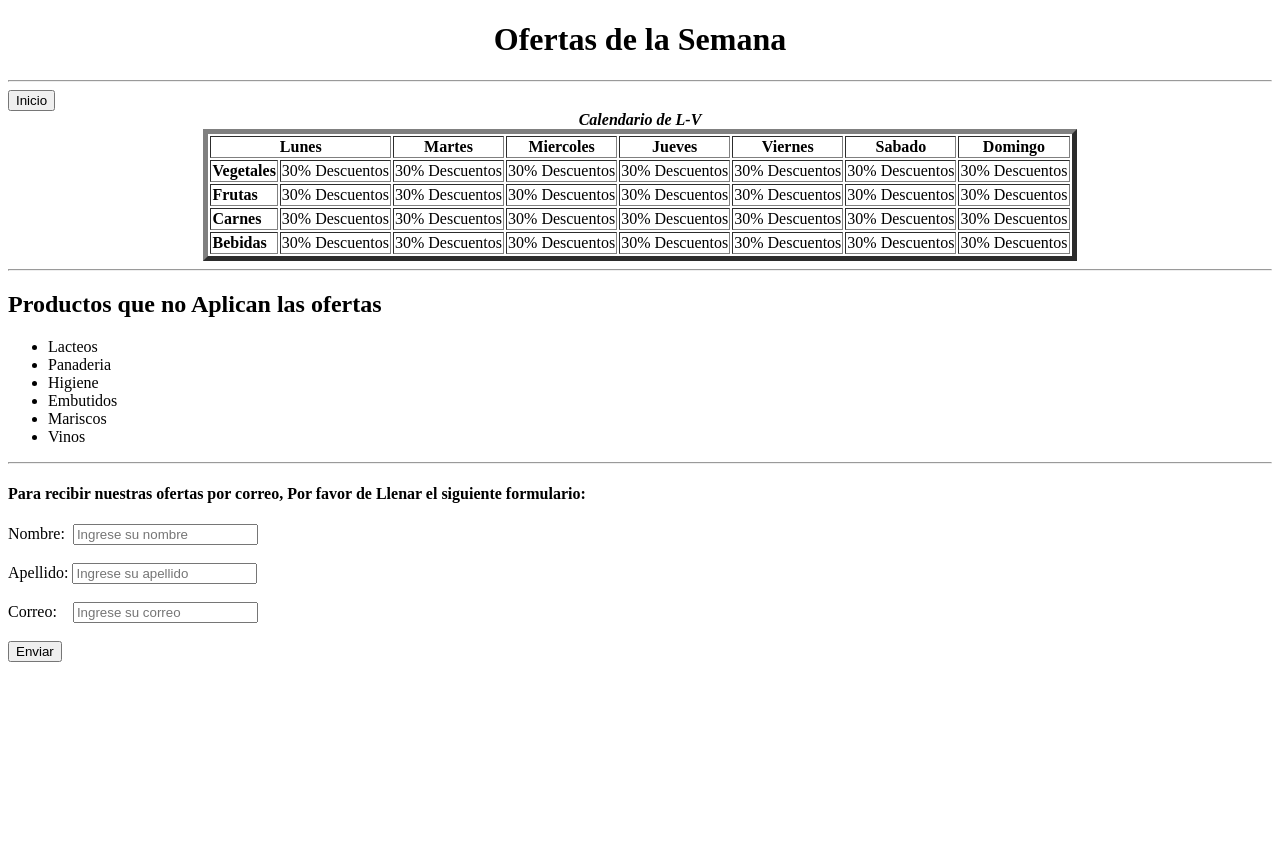
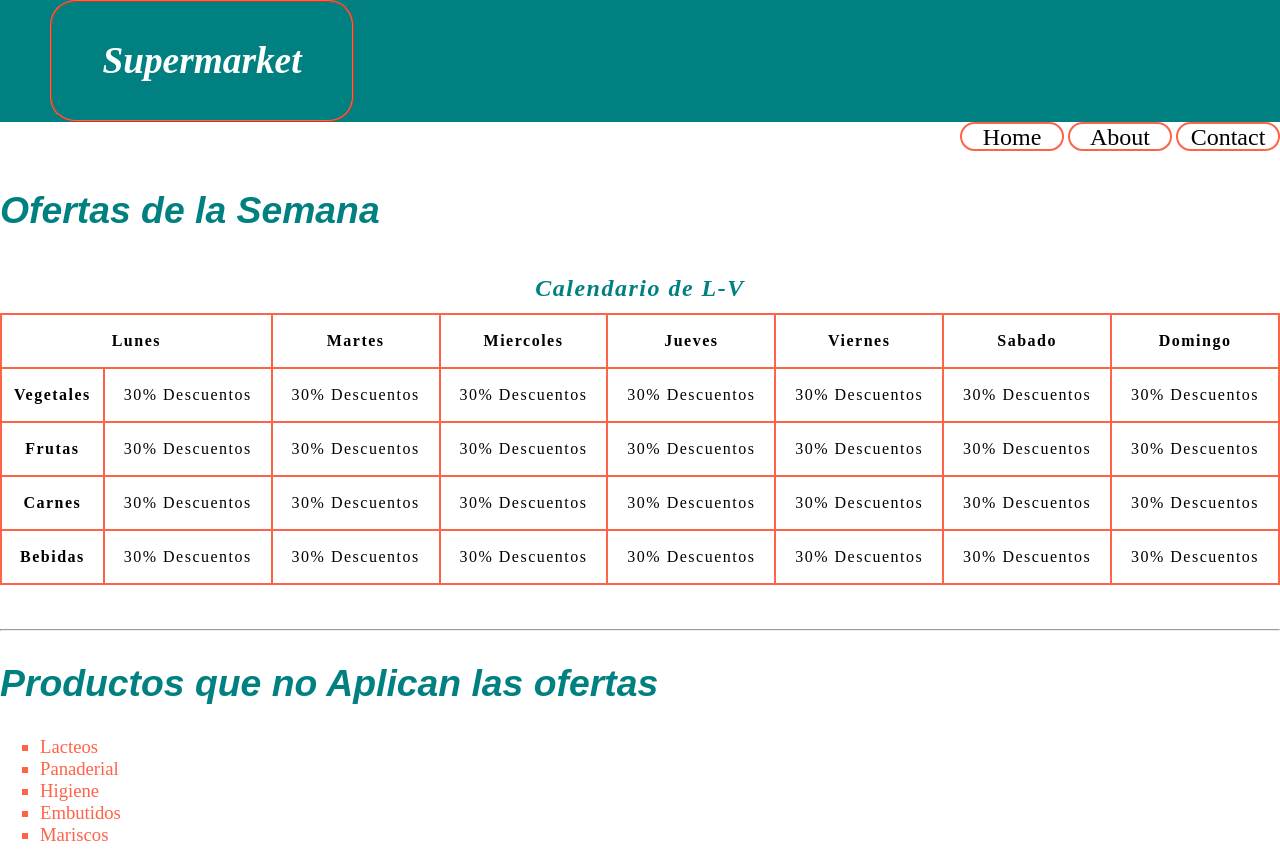
Before and after one commit to estarlinrosario/html-css, a plain HTML site: page supermerado/Ofertas.html in a window 1280 px wide. Shown: the top 849 px of the page. Before the commit the page ends 800 px from the top, so only its background shows below. Drawn offline with Linux system fonts and the light colour scheme.

Commit message:
css aplicado

```diff
--- a/estilo/style.css
+++ b/estilo/style.css
@@ -0,0 +1,142 @@
+
+
+body{
+    padding: 0;
+    margin: 0;
+}
+.navbar{
+    background-color: teal;
+}
+
+#logo{
+
+    margin-left: 50px;
+    font-size: 28pt;
+    border: 2px ridge tomato;
+    width: 300px;
+    text-align: center;
+    color: white;
+    border-radius: 25px;
+}
+
+#logo a{
+    text-decoration: none;
+    color: white;
+    font-weight: bold;
+    font-style: italic;
+}
+
+.botones-nav ul{
+    padding: 0;
+    margin: 0;
+    float: right;
+}
+
+.botones-nav a{
+    text-decoration: none;
+    color: black;
+}
+.botones-nav a:hover{
+
+    color: tomato;
+}
+
+.botones-nav li{
+    display: inline-block;
+    list-style: none;
+    border: 2px solid tomato;
+    text-align: center;
+    width: 100px;
+    font-size: 18pt;
+    height: 25px;
+    border-radius: 20px;
+}
+
+.botones-nav li:hover{
+    background: teal;
+    cursor: pointer;
+    color: tomato;
+
+}
+
+.title{
+    font-family: Arial, Helvetica, sans-serif;
+    color: teal;
+    font-style: oblique;
+    font-size: 28pt;
+}
+
+#title-table{
+    color: teal;
+    font-weight: bold;
+    font-size: 18pt;
+}
+
+.main-table,td,th{
+    border-collapse: collapse;
+    border: 2px solid tomato;
+    text-align: center;
+    line-height: 50px;
+    letter-spacing: 1.5px;
+}
+
+.main-table{
+    width: 100%;
+}
+
+.product{
+    color: tomato;
+    font-size: 14pt;
+}
+
+.product li{
+    list-style: square ;
+
+}
+
+input[type="text"]{
+    color: tomato;
+    font-size: 16pt;
+    margin:0;
+    border: 2px solid teal;
+    border-radius:10px;
+    outline: none;
+}
+input[type="email"]{
+    color:tomato;
+    font-size: 16pt;
+    border: 2px solid teal;
+    border-radius:10px;
+    outline: none;
+
+}
+
+input[type="submit"]{
+    font-size: 16pt;
+    color: teal;
+    text-align: center;
+    outline: none;
+    margin-left: 50px;
+    border-radius:10px ;
+    border: 2px solid;
+    width: 100px;
+    border-color: teal;
+}
+input[type="submit"]:hover{
+    background: transparent;
+    cursor: pointer;
+    color: tomato;
+}
+
+
+
+.formulario-persona{
+    font-size: 18pt;
+    color: teal;
+}
+
+.formulario{
+    border: 2px solid tomato;
+    padding: 10px;
+    text-align: center;
+}
--- a/supermerado/Ofertas.html
+++ b/supermerado/Ofertas.html
@@ -2,18 +2,34 @@
 <html>
     <head>
         <meta charset="UTF-8">
+        <link rel="stylesheet" href="../estilo/style.css">
         <title>
             Ofertas
         </title>
     </head>
     <body>
-        <h1>
-           <center> Ofertas de la Semana</center>
+        <nav class="navbar">
+            <div id="logo">
+                <a href="../index.html"><p>Supermarket</p></a>
+            </div>
+            <div class="botones-nav">
+                <ul>
+                    <li><a href="../index.html"">Home</a></li>
+                    <li><a href="#">About</a></li>
+                    <li><a href="#">Contact</a></li>
+                </ul>
+            </div>
+        </nav>
+    <br>
+    <br>
+        <main>
+            <section class="cabecera">
+                <h1 class="title">
+                    Ofertas de la Semana
                   </h1>
-        <hr>
-        <a href="../index.html"><input type="button" value="Inicio"></a>
-        <center><table border="5px" >
-            <caption>
+
+                  <table class="main-table">
+                    <caption id="title-table">
                         <em><strong>Calendario de L-V</strong></em>
                     </caption>
                     <tr>
@@ -69,39 +85,52 @@
                         <td>30% Descuentos</td>
                         <td>30% Descuentos</td>
                     </tr>
-        </table></center>
+                </table>
+            </section>
+            <br>
+            <br>
           <hr>
-        <h2>
+            <section>
+                <h2 class="title">
                     Productos que no Aplican las ofertas
                 </h2>
+                <div class="product">
                     <ul>
                         <li>Lacteos</li>
-            <li>Panaderia</li>
-            <li>Higiene</li>
+                        <li>Panaderial</li>
+                        <li>Higiene</i>
                         <li>Embutidos</li>
                         <li>Mariscos</li>
-            <li>Vinos</li>
+                    </u>
+                </div>
 
-        </ul>
+
+            </section>
+            <br>
+            <br>
           <hr>
-
-        <h4>
+            <Section>
+                <h4 class="title">
                     Para recibir nuestras ofertas por correo, Por favor de Llenar el siguiente formulario:
                 </h4>
-        <form method="POST">
-            <label for="nombre">Nombre:</label>&nbsp;
+                <form class="formulario" method="POST">
+                    <label class="formulario-persona" for="nombre">Nombre:</label>
                     <input type="text" name="nombre" placeholder="Ingrese su nombre" required>
                     <br>
                     <br>
-            <label for="apellido">Apellido:</label>
+                    <label class="formulario-persona" for="apellido">Aellido:</label>&nbsp;&nbsp;
                     <input type="text" name="apellido" placeholder="Ingrese su apellido" required>
                     <br>
                     <br>
-            <label for="correo">Correo: </label>&nbsp;&nbsp;
+                    <label class="formulario-persona" for="correo">Correo: </label>&nbsp;&nbsp;
                     <input type="email" name="correo" placeholder="Ingrese su correo" required>
                     <br>
                     <br>
-            <input type="submit" value="Enviar">
+                    <input class="botones-inicio-submit" type="submit" value="Enviar">
                 </form>
+
+            </Section>
+        </main>
+
     </body>
 </html>
```
Lines whose indentation alone changed are shown as unchanged.
